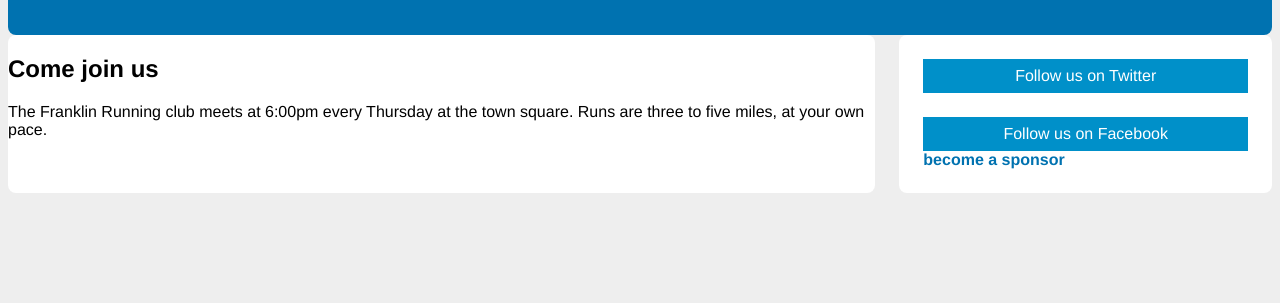
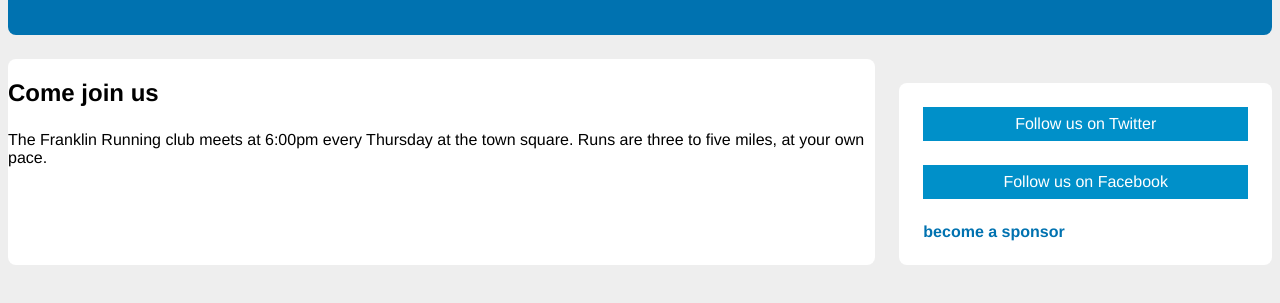
Before and after one commit to iFork/css-in-depth, a website: page 3-box-model/box-model.html in a window 1280 px wide. Shown: the part 85-388 px from the top of the page. Drawn offline with Linux system fonts and the light colour scheme.

Commit message:
Padding+margin spacing w/ lobotomized owl selector
Add top margin only to non-first children w/ `* + *` selector and
limit it within <body> as <body> is adjacent sibling of <head> and will
be selected by this selector.

BUG: But we have a bug here as owl selector selects also (apparently)
the only child of <body>. We observe this only within <body>.

```diff
--- a/3-box-model/style.css
+++ b/3-box-model/style.css
@@ -6,6 +6,10 @@
 ::before,
 ::after {
   box-sizing: inherit;
+}
+
+body * + *  {
+  margin-top: 1.5em;
 }
 
 body {
```
